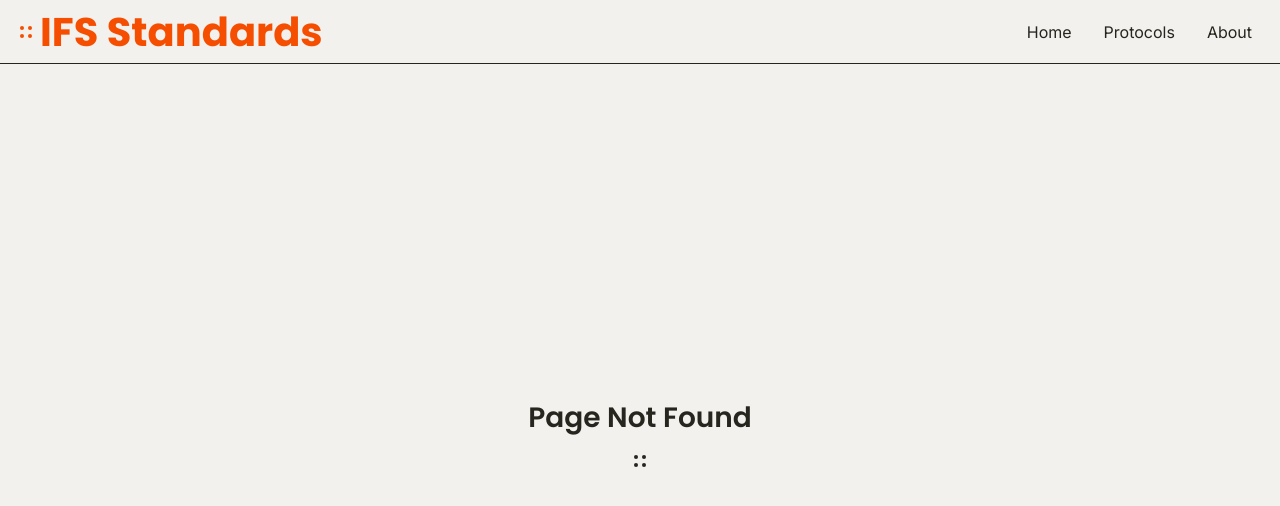
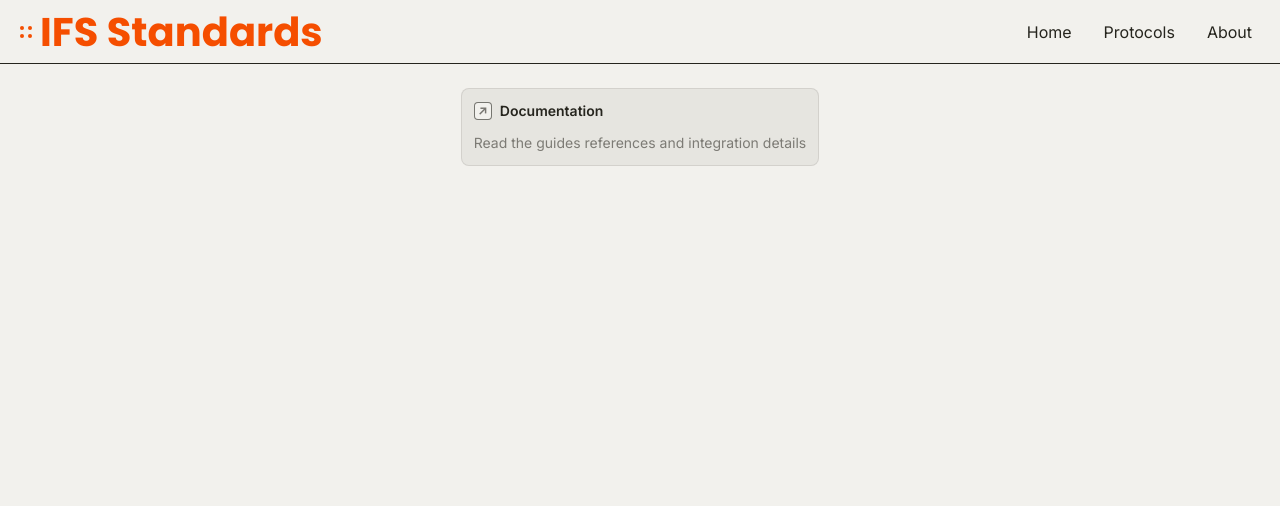
Before and after one commit to easazade/ifs-standards, a React (Vite) app: page /test in a window 1280 px wide. Before the commit this address had no page. Shown: the top 506 px of the page. Built offline with nearby package versions, Linux system fonts and the light colour scheme.

Commit message:
Add LinkBox component

```diff
--- a/src/App.jsx
+++ b/src/App.jsx
@@ -8,6 +8,7 @@ import { HomePage } from './pages/HomePage';
 import { ProtocolPage } from './pages/ProtocolPage';
 import { SEGMENTS as s } from './routes.js';
 import PageNotFound from './pages/PageNotFound.jsx';
+import { TestPage } from './pages/TestPage.jsx';
 
 const App = () => {
   return (
@@ -21,6 +22,9 @@ const App = () => {
       <Route path={s.ABOUT} element={<MainLayout showSideBar={false} />}>
         <Route index element={<AboutPage />} />
       </Route>
+      <Route path={"/test"} element={<MainLayout showSideBar={false} />}>
+        <Route index element={<TestPage />} />
+      </Route>
       <Route path="*" element={<MainLayout showSideBar={false} />}>
         <Route path="*" element={<PageNotFound />} />
       </Route>
--- /dev/null
+++ b/src/components/LinkBox.jsx
@@ -0,0 +1,21 @@
+/**
+ * Reusable card component for linking to pages. Accepts title, description, and optional icon.
+ */
+import { Link } from 'react-router-dom';
+
+export function LinkBox({ title, description, href, iconGlyph = '↗' }) {
+  return (
+    <Link
+      to={href}
+      className="group flex cursor-pointer flex-col gap-3 rounded-lg border-border border-1 bg-surface-secondary p-3 transition-colors hover:bg-surface-primary"
+    >
+      <div className="flex items-center gap-2">
+        <span className="flex h-[18px] w-[18px] items-center justify-center rounded border border-divider-medium bg-background text-xs font-semibold text-text-muted">
+          {iconGlyph}
+        </span>
+        <span className="text-sm font-semibold text-text">{title}</span>
+      </div>
+      <p className="text-sm leading-[1.4] text-text-secondary">{description}</p>
+    </Link>
+  );
+}
--- /dev/null
+++ b/src/pages/TestPage.jsx
@@ -0,0 +1,8 @@
+import { LinkBox } from "../components/LinkBox";
+import {ROUTES} from "../routes.js"
+
+export function TestPage(){
+    return <div className="flex flex-col justify-center items-center">
+        <LinkBox title={"Documentation"} description={"Read the guides references and integration details"} href={ROUTES.ABOUT} />
+    </div>
+}
```
Also changed, not shown: 1 other file (tests, documents, lock files or other folders).
